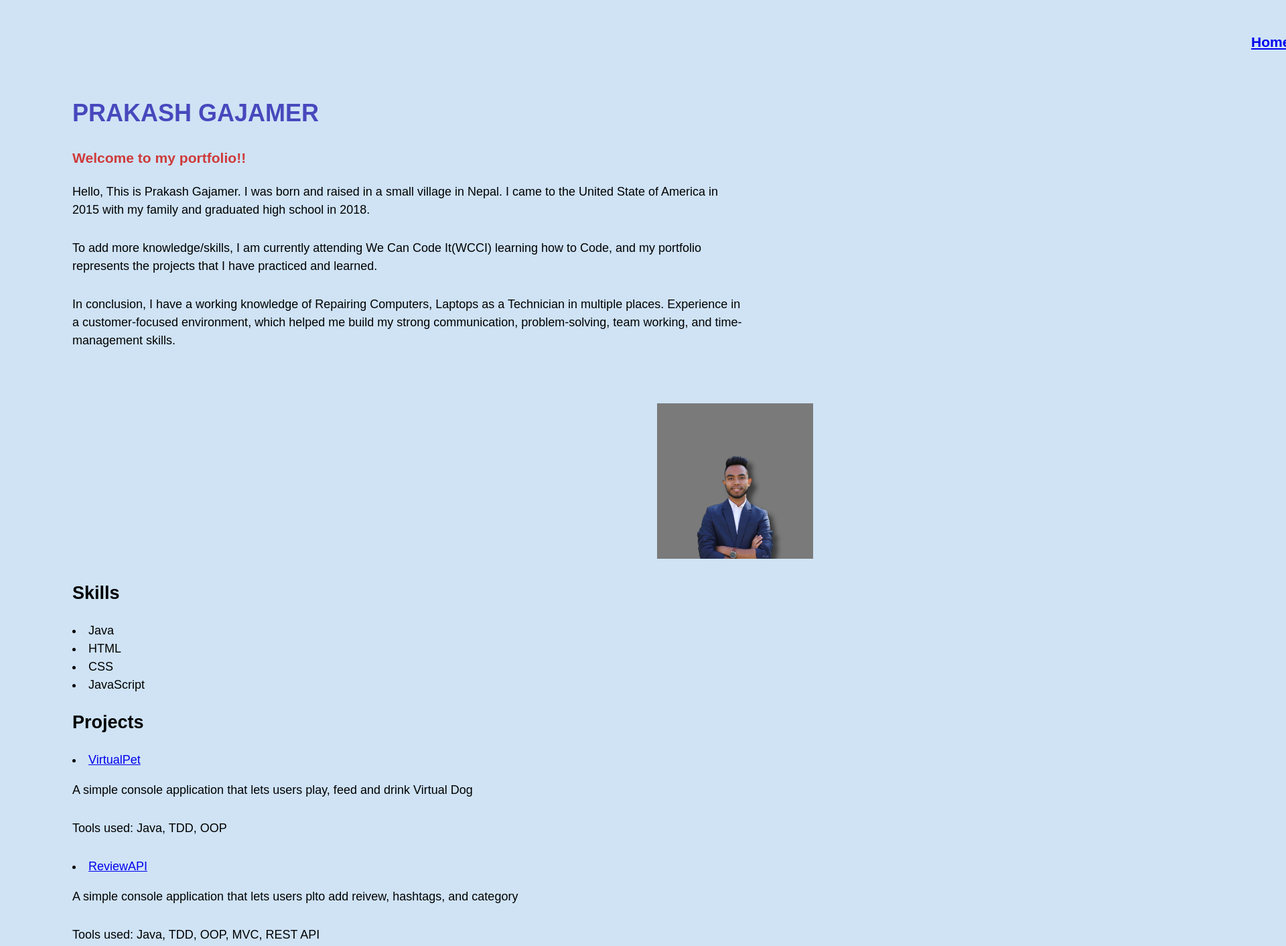
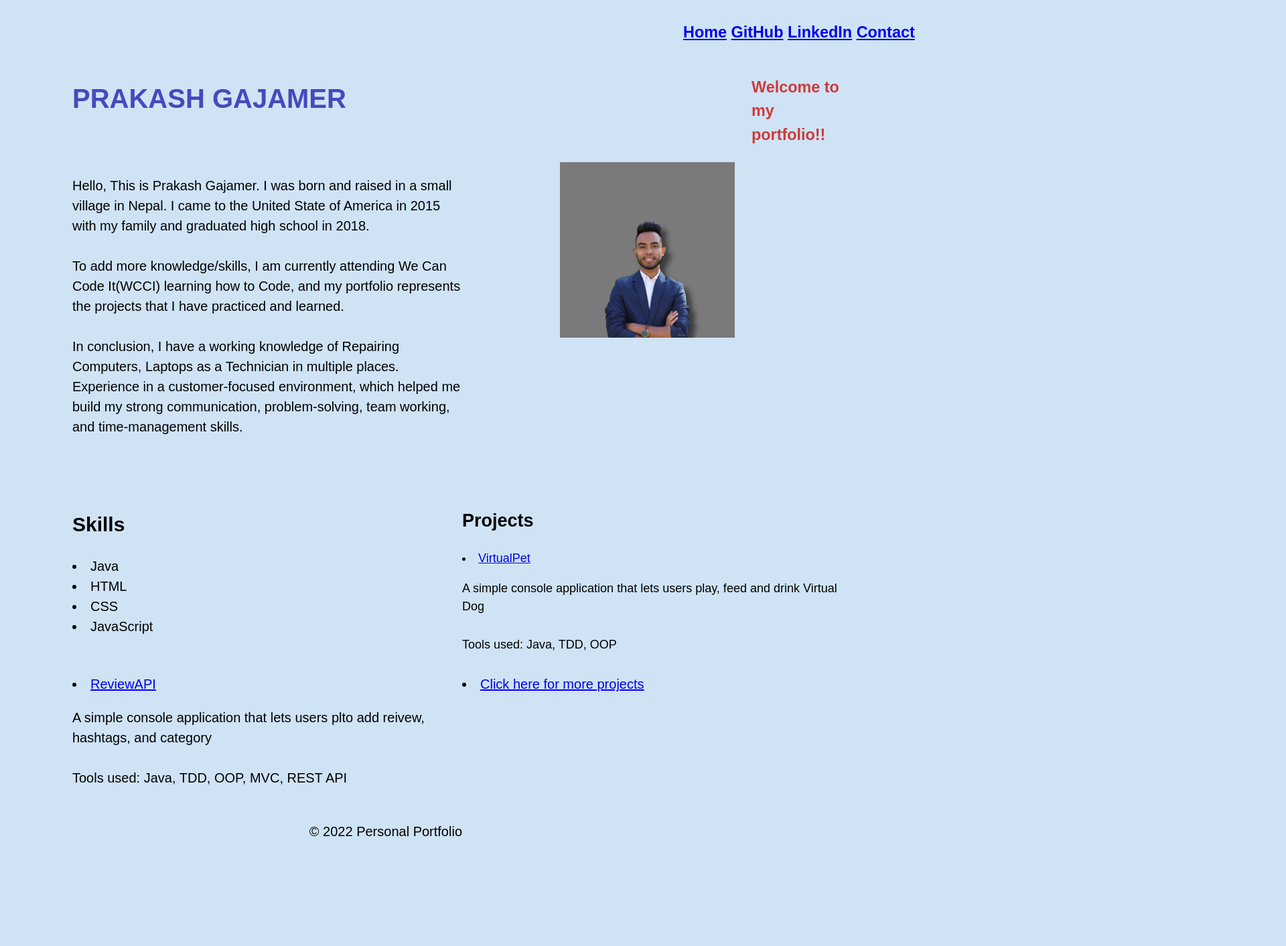
Before and after one commit to PrakashGajamer/PrakashGajamer.github.io, a plain HTML site: page index.html in a window 1280 px wide. Shown: the top 1412 px of the page at 67% size, 1920 px wide, since content can reach past the window. After the commit the page ends 1294 px from the top, so only its background shows below. Drawn offline with Linux system fonts and the light colour scheme.

Commit message:
Portfolio

```diff
--- a/layout.css
+++ b/layout.css
@@ -1,14 +1,13 @@
-.menu {
-
+.container{
     display: grid;
-    margin:0rem;
-    width: 1000px;
+    grid-template-columns:1fr 1fr;
 }
-.skillsList{
-    width: 1000px;
+header{
+    grid-column-start: 1;
+    grid-column-end: 3;
 }
 
-.container{
-
-
+footer{
+    grid-column-start: 1;
+    grid-column-end: 3;
 }
--- a/style.css
+++ b/style.css
@@ -24,7 +24,7 @@ article {
 }
 
 nav ul {
-	padding-left: 110rem;
+	padding-left: 57rem;
 	width: 1000px;
   }
 
@@ -34,17 +34,21 @@ nav ul {
 
   img{
 
-	padding-left: 75%;
-	 width: 20%;
+	padding-left:25%;
+	 width: 45%;
 	  }
 p {
 	margin-bottom: 30px;
 	max-width: 1000px;
 }
+section{
+	padding-left: 27rem;
+	padding-top: 0px;
+}
 
 body {
 	color: var(--black);
-	font: 18px/1.5 'Raleway', sans-serif;
+	font: 20px/1.5 'Raleway', sans-serif;
 }
 
 .ProjectList{
@@ -53,12 +57,12 @@ body {
 }
 
 .ProjectList, .ProjectList1, .ProjectList2{
-	max-width: 1000px;
+	max-width: 2000px;
 }
 
 footer {
 	max-width: 1000px;
 	border-top: 12px solid var(--white);
-	text-align: right;
+	text-align:right;
 
 }
```
Also changed, not shown: index.html (+0 -3 lines).
